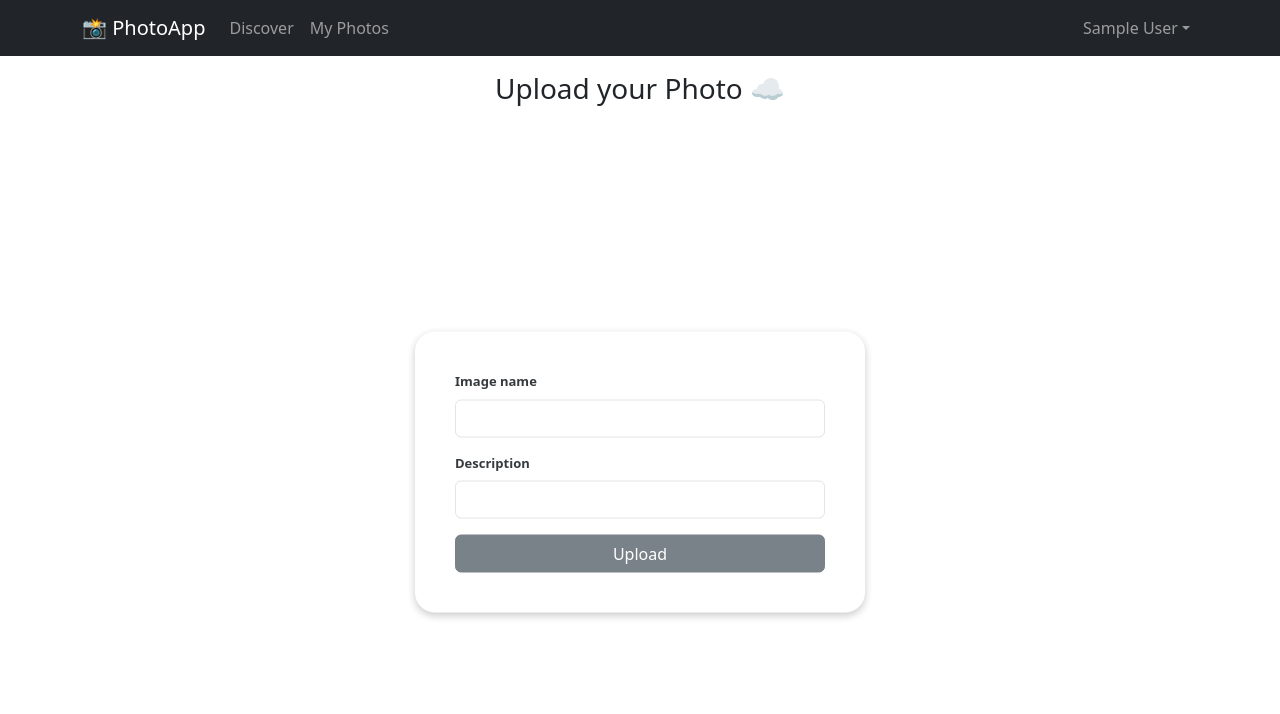
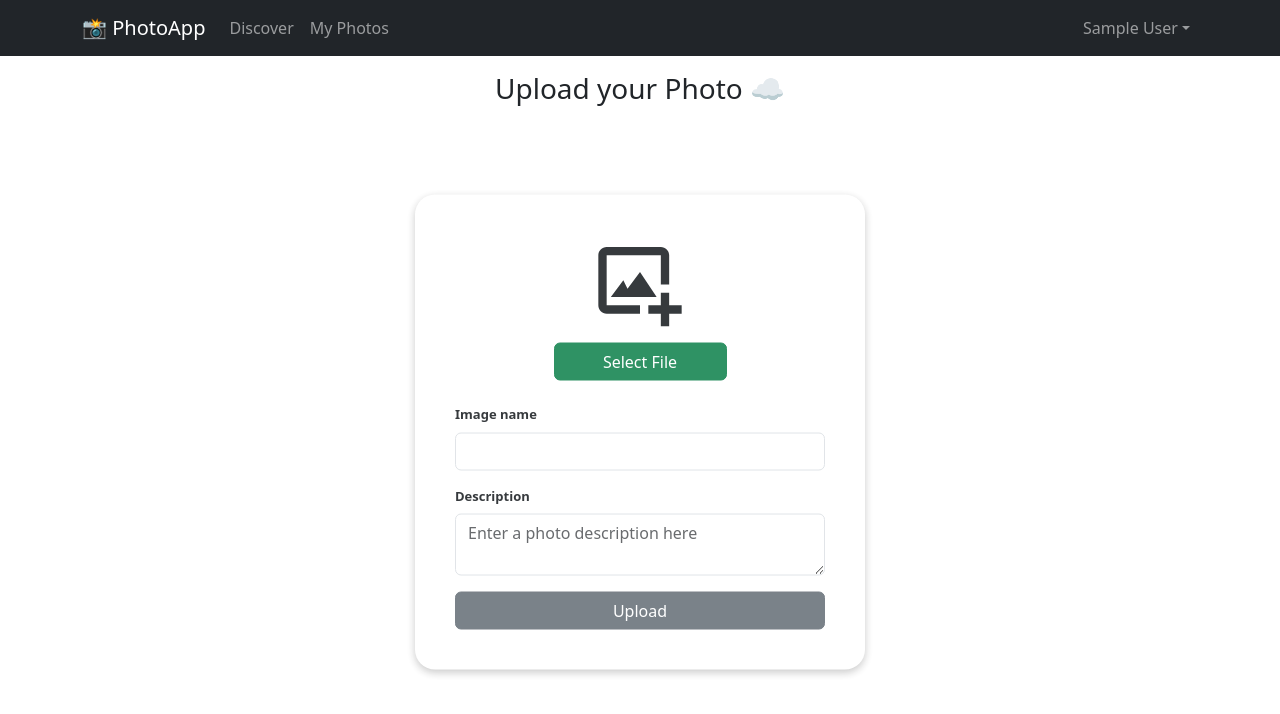
Before and after one commit to JuanCamiloChafloque/Photoapp, a React (Vite) app in the folder frontend/: page /upload in a window 1280 px wide. Shown: the top 714 px of the page. Built offline with nearby package versions, Linux system fonts and the light colour scheme; sample sign-in values are in the browser's storage.

Commit message:
Upload photos to s3 form done

```diff
--- a/frontend/package.json
+++ b/frontend/package.json
@@ -16,7 +16,8 @@
     "react-bootstrap": "^2.7.4",
     "react-dom": "^18.2.0",
     "react-icons": "^4.9.0",
-    "react-router-dom": "^6.11.2"
+    "react-router-dom": "^6.11.2",
+    "react-toastify": "^9.1.3"
   },
   "devDependencies": {
     "@types/react": "^18.0.37",
--- a/frontend/src/App.jsx
+++ b/frontend/src/App.jsx
@@ -1,5 +1,6 @@
 import React from "react";
 import { BrowserRouter, Routes, Route } from "react-router-dom";
+import { ToastContainer } from "react-toastify";
 import ProtectedRoute from "./utils/ProtectedRoute";
 import Home from "./pages/Home";
 import Login from "./pages/Login";
@@ -11,6 +12,7 @@ import Profile from "./pages/Profile";
 
 function App() {
   return (
+    <>
       <BrowserRouter>
         <Routes>
           <Route
@@ -53,6 +55,8 @@ function App() {
           <Route path="/register" element={<Register />} />
         </Routes>
       </BrowserRouter>
+      <ToastContainer />
+    </>
   );
 }
 
--- a/frontend/src/main.jsx
+++ b/frontend/src/main.jsx
@@ -2,6 +2,7 @@ import React from "react";
 import ReactDOM from "react-dom/client";
 import App from "./App.jsx";
 import "bootstrap/dist/css/bootstrap.min.css";
+import "react-toastify/dist/ReactToastify.css";
 import "./styles/styles.css";
 import "./styles/auth.css";
 import "./styles/upload.css";
--- a/frontend/src/pages/Upload.jsx
+++ b/frontend/src/pages/Upload.jsx
@@ -1,10 +1,15 @@
 import React, { useState } from "react";
 import { useNavigate } from "react-router-dom";
+import { toast } from "react-toastify";
+import { BiImageAdd } from "react-icons/bi";
 import axios from "axios";
-import { Container, Form, Button } from "react-bootstrap";
+import { Container, Form, Button, Image } from "react-bootstrap";
 
 const Upload = () => {
-  const [image, setImage] = useState(null);
+  const navigate = useNavigate();
+  const profile = JSON.parse(localStorage.getItem("profile"));
+  const [imageFile, setImageFile] = useState(null);
+  const [preview, setPreview] = useState(null);
   const [name, setName] = useState("");
   const [description, setDescription] = useState("");
   const [error, setError] = useState(null);
@@ -13,26 +18,60 @@ const Upload = () => {
     e.preventDefault();
     if (!validateForm()) return;
     try {
+      const encodedBytes = await encodeImage();
+      const encodedData = encodedBytes.split(",")[1];
+      const config = {
+        headers: {
+          Authorization: "Bearer " + profile.token,
+        },
+      };
       const { data } = await axios.post(
-        "http://localhost:8080/api/v1/auth/register",
-        { email, password, firstName, lastName }
+        "http://localhost:8080/api/v1/images/upload",
+        { assetName: name, encodedData, description },
+        config
       );
-      localStorage.setItem("profile", JSON.stringify(data));
-      navigate("/");
+      toast.success(data.message, {
+        position: toast.POSITION.TOP_CENTER,
+        theme: "colored",
+      });
+      navigate("/my-photos");
     } catch (err) {
       console.log(err);
       setError(err.response.data.message);
     }
   };
 
-  const handleFileView = () => {};
+  const handleFileView = () => {
+    let input = document.createElement("input");
+    input.type = "file";
+    input.accept = "image/*";
+    input.onchange = () => {
+      let files = Array.from(input.files);
+      setImageFile(files[0]);
+      setName(files[0].name);
+      const objectUrl = URL.createObjectURL(files[0]);
+      setPreview(objectUrl);
+    };
+    input.click();
+  };
 
   const validateForm = () => {
-    if (!image || !name || !description) {
+    if (!imageFile || !name || !description) {
       setError("All fields are required");
       return false;
     }
     return true;
+  };
+
+  const encodeImage = async () => {
+    const encodePromise = new Promise((resolve, reject) => {
+      const reader = new FileReader();
+      reader.readAsDataURL(imageFile);
+      reader.onload = () => resolve(reader.result);
+      reader.onerror = reject;
+    });
+    const result = await encodePromise;
+    return result;
   };
 
   return (
@@ -40,6 +79,33 @@ const Upload = () => {
       <h3 className="text-center mt-3">Upload your Photo ☁️</h3>
       <Container className="photo-container">
         <Form onSubmit={handleSubmit}>
+          <Container className="mb-4 text-center">
+            {imageFile ? (
+              <>
+                <Image src={preview} width={250} height={200} />
+                <Button
+                  variant="warning"
+                  type="button"
+                  className="w-50 mt-2"
+                  onClick={handleFileView}
+                >
+                  Change File
+                </Button>
+              </>
+            ) : (
+              <>
+                <BiImageAdd size={100} /> <br />
+                <Button
+                  variant="success"
+                  type="button"
+                  className="w-50 mt-2"
+                  onClick={handleFileView}
+                >
+                  Select File
+                </Button>
+              </>
+            )}
+          </Container>
           <Form.Group className="mb-3">
             <Form.Label>Image name</Form.Label>
             <Form.Control
@@ -51,8 +117,9 @@ const Upload = () => {
           <Form.Group className="mb-3">
             <Form.Label>Description</Form.Label>
             <Form.Control
-              type="textarea"
+              as="textarea"
               value={description}
+              placeholder="Enter a photo description here"
               onChange={(e) => setDescription(e.target.value)}
             />
           </Form.Group>
--- a/frontend/src/styles/upload.css
+++ b/frontend/src/styles/upload.css
@@ -2,7 +2,7 @@
   margin: 0;
   padding: 0;
   min-width: 100%;
-  min-height: 100vh;
+  min-height: 90vh;
   position: relative;
 }
 
```
Also changed, not shown: 1 other file (tests, documents, lock files or other folders). Lines whose indentation alone changed are shown as unchanged.
